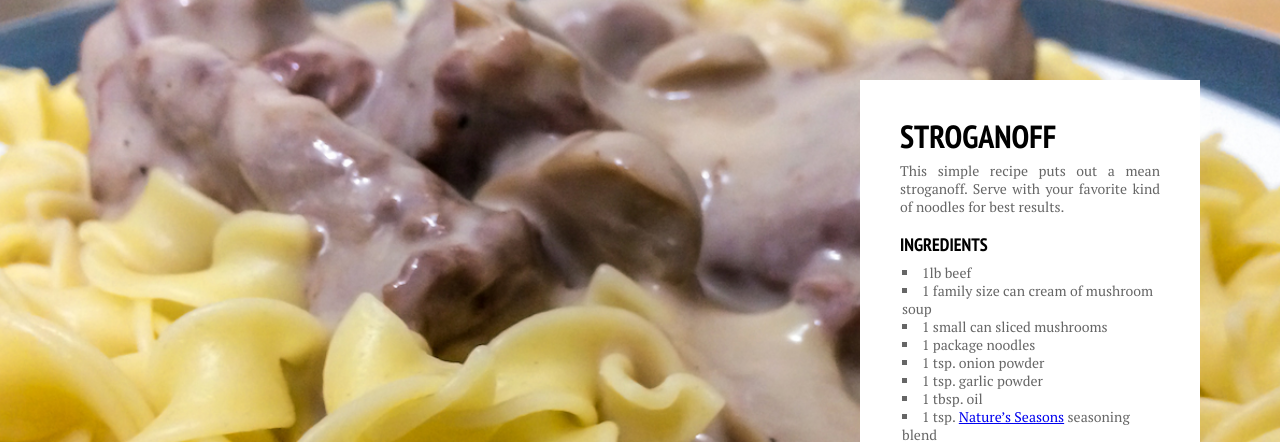
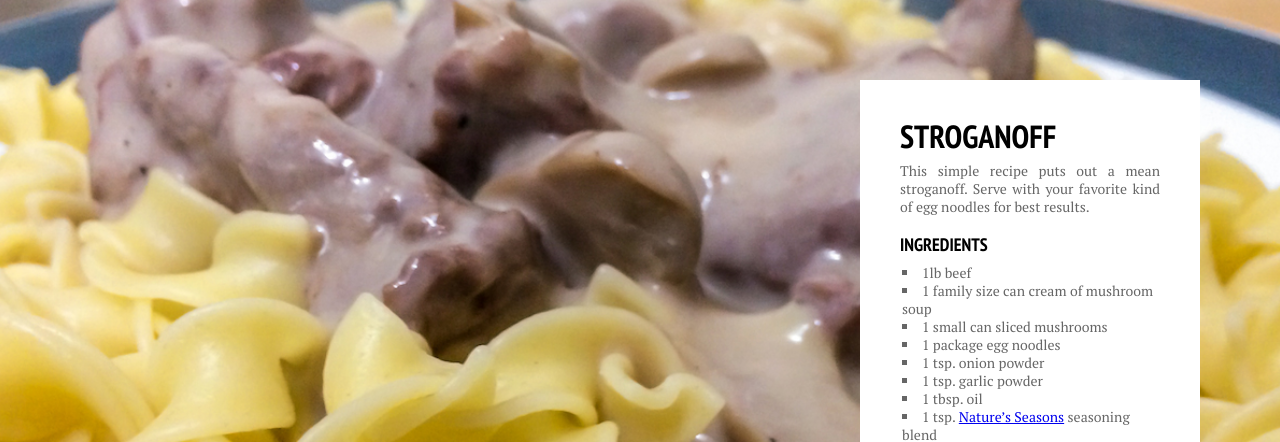
Before and after one commit to nicroth/recipes, a Jekyll site: the page built from _posts/2013-12-07-stroganoff.md, in a window 1280 px wide. Shown: the top 442 px of the page. Built offline with Jekyll 4.4.1, drawn with Linux system fonts in a browser that asks for light colours; Markdown is read by kramdown in place of the engine named in the settings.

Commit message:
egg noodles

```diff
--- a/_posts/2013-12-07-stroganoff.md
+++ b/_posts/2013-12-07-stroganoff.md
@@ -4,14 +4,14 @@ title: Stroganoff
 image: stroganoff.jpg
 ---
 
-This simple recipe puts out a mean stroganoff. Serve with your favorite kind of noodles for best results.
+This simple recipe puts out a mean stroganoff. Serve with your favorite kind of egg noodles for best results.
 
 
 #### Ingredients
 - 1lb beef
 - 1 family size can cream of mushroom soup
 - 1 small can sliced mushrooms
-- 1 package noodles
+- 1 package egg noodles
 - 1 tsp. onion powder
 - 1 tsp. garlic powder
 - 1 tbsp. oil
```
